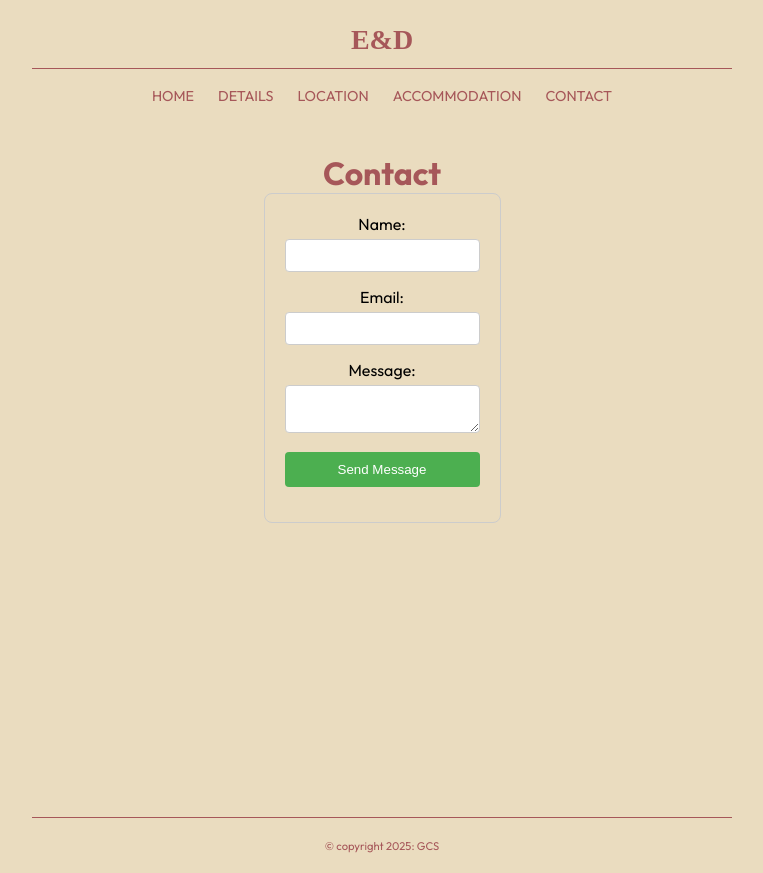
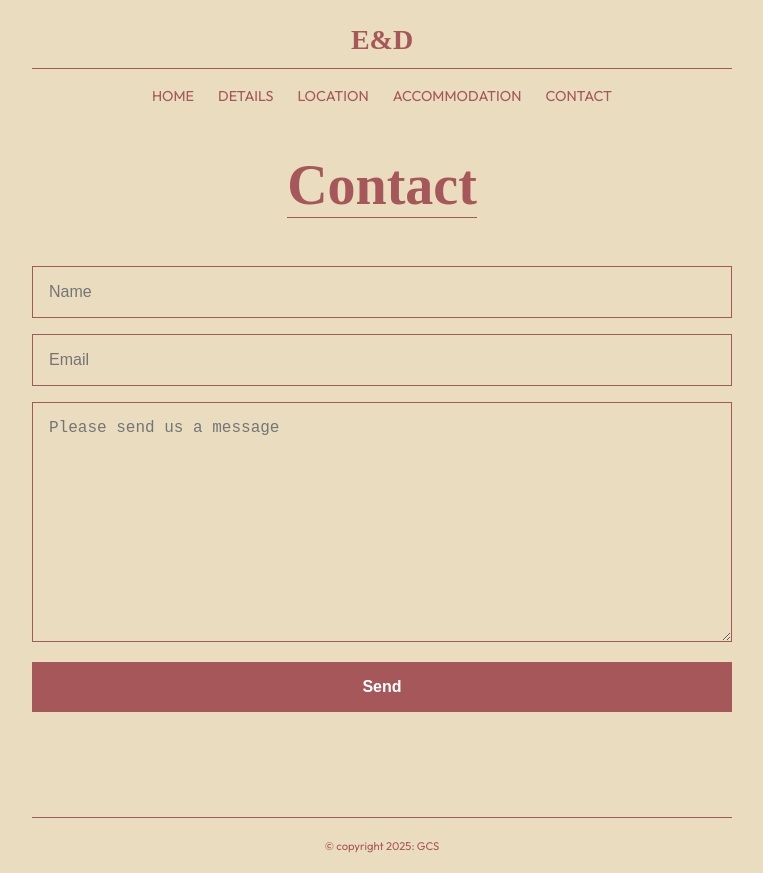
Before and after one commit to GarySimons/ellia-dylan-wedding, a React (Create React App) app: page /contact in a window 1280 px wide. Shown: the whole page, without its empty margins (258-1021 px from the left). Built offline with nearby package versions, Linux system fonts and the light colour scheme; a web font is replaced by a local one.

Commit message:
Contact page ui styled

```diff
--- a/src/components/EmailForm.js
+++ b/src/components/EmailForm.js
@@ -11,7 +11,6 @@ const EmailForm = () => {
 
   const [status, setStatus] = useState("");
 
-  // Handle form input change
   const handleInputChange = (e) => {
     const { name, value } = e.target;
     setFormData({
@@ -20,7 +19,6 @@ const EmailForm = () => {
     });
   };
 
-  // Send email
   const sendEmail = (e) => {
     e.preventDefault();
 
@@ -30,18 +28,17 @@ const EmailForm = () => {
       return;
     }
 
-    // Using EmailJS to send the email
     emailjs
       .sendForm(
-        process.env.REACT_APP_EMAILJS_SERVICE_ID, // Access service ID from environment variable
-        process.env.REACT_APP_EMAILJS_TEMPLATE_ID, // Access template ID from environment variable
-        e.target, // Send the entire form as input
-        process.env.REACT_APP_EMAILJS_USER_ID // Access user ID from environment variable
+        process.env.REACT_APP_EMAILJS_SERVICE_ID,
+        process.env.REACT_APP_EMAILJS_TEMPLATE_ID,
+        e.target,
+        process.env.REACT_APP_EMAILJS_USER_ID
       )
       .then(
         (result) => {
           console.log(result.text);
-          setStatus("Message sent successfully!");
+          setStatus("Message sent successfully! Thank you");
         },
         (error) => {
           console.log(error.text);
@@ -54,39 +51,39 @@ const EmailForm = () => {
     <div className="contact-form">
       <form onSubmit={sendEmail}>
         <div>
-          <label htmlFor="name">Name:</label>
           <input
             type="text"
             id="name"
             name="name"
+            placeholder="Name"
             value={formData.name}
             onChange={handleInputChange}
             required
           />
         </div>
         <div>
-          <label htmlFor="email">Email:</label>
           <input
             type="email"
             id="email"
             name="email"
+            placeholder="Email"
             value={formData.email}
             onChange={handleInputChange}
             required
           />
         </div>
         <div>
-          <label htmlFor="message">Message:</label>
           <textarea
             id="message"
             name="message"
+            placeholder="Please send us a message"
             value={formData.message}
             onChange={handleInputChange}
             required
           ></textarea>
         </div>
         <div>
-          <button type="submit">Send Message</button>
+          <button type="submit">Send</button>
         </div>
       </form>
       {status && <p>{status}</p>}
--- a/src/components/EmailFormStyles.scss
+++ b/src/components/EmailFormStyles.scss
@@ -1,47 +1,61 @@
 .contact-form {
-    max-width: 500px;
-    margin: 0 auto;
-    padding: 20px;
-    border: 1px solid #ccc;
-    border-radius: 8px;
+  width: 90vw;
+  max-width: 700px;
+  margin: 0 auto;
+
+  form {
+    display: flex;
+    flex-direction: column;
+    gap: 1rem;
   }
 
-  .contact-form h2 {
-    text-align: center;
+  input {
+    width: 100%;
+    padding: 1rem;
+    border: 0.1rem solid #a65759;
+    background: none;
+    color: #000000;
+    font-size: 1rem;
+
+    &:focus {
+      outline: none;
+    }
   }
 
-  .contact-form div {
-    margin-bottom: 15px;
+  textarea {
+    width: 100%;
+    padding: 1rem;
+    min-height: 15rem;
+    border: 0.1rem solid #a65759;
+    background: none;
+    color: #000000;
+    font-size: 1rem;
+
+    &:focus {
+      outline: none;
+    }
   }
 
-  .contact-form label {
-    display: block;
-    margin-bottom: 5px;
+  button {
+    width: 100%;
+    padding: 1rem;
+    background: #a65759;
+    color: #ffffff;
+    border: none;
+    cursor: pointer;
+    font-size: 1rem;
+    font-weight: 800;
+
+    &:hover {
+      opacity: 0.7;
+    }
   }
 
-  .contact-form input,
-  .contact-form textarea {
-    width: 100%;
-    padding: 8px;
-    border-radius: 4px;
-    border: 1px solid #ccc;
+  p {
+    text-align: center;
+    font-weight: 500;
+    margin-top: 1rem;
+    font-size: 1.2rem;
+    color: #000000;
   }
-
-  .contact-form button {
-    width: 100%;
-    padding: 10px;
-    background-color: #4CAF50;
-    color: white;
-    border: none;
-    border-radius: 4px;
-    cursor: pointer;
-  }
-
-  .contact-form button:hover {
-    background-color: #45a049;
-  }
-
-  .contact-form p {
-    text-align: center;
-    font-weight: bold;
-  }
+}
--- a/src/routes/Contact.js
+++ b/src/routes/Contact.js
@@ -8,7 +8,7 @@ const Contact = () => {
     <div>
       <Navbar />
       <div className="main-container">
-        <h1>Contact</h1>
+        <h1 className="page-heading">Contact</h1>
         <EmailForm />
       </div>
       <Footer />
--- a/src/routes/Location.js
+++ b/src/routes/Location.js
@@ -7,7 +7,7 @@ const Location = () => {
     <div>
       <Navbar />
       <div className="main-container">
-        <h1>Location</h1>
+        <h1 className="page-heading">Location</h1>
       </div>
       <Footer />
     </div>
```
